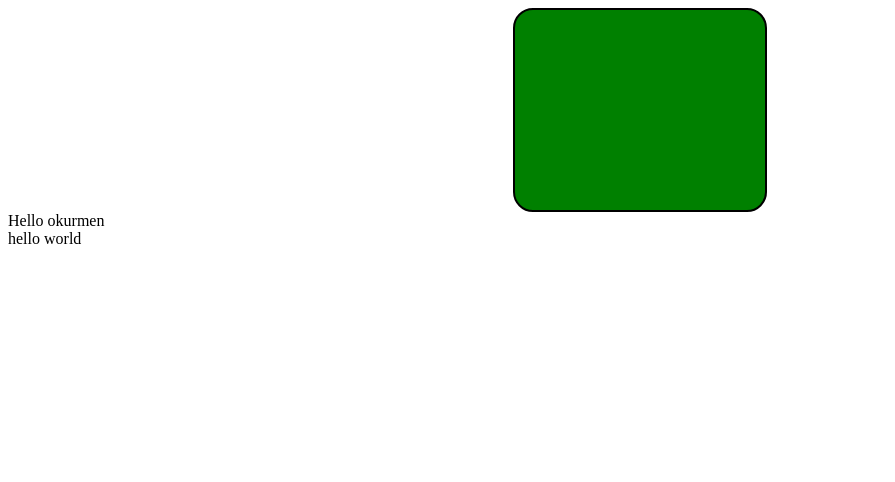
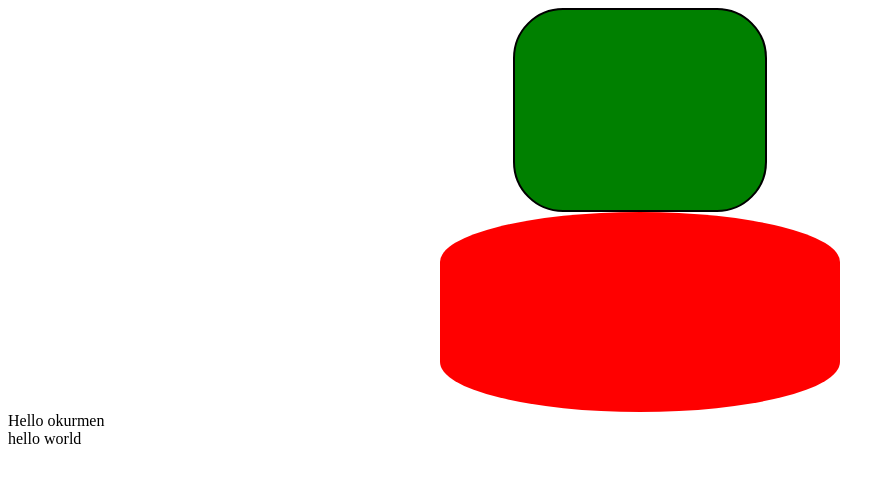
Before and after one commit to janara08/first-project, a plain HTML site: page index.html in a window 1280 px wide. Shown: the whole page, without its empty margins (0-895 px from the left). Drawn offline with Linux system fonts and the light colour scheme.

Commit message:
added content

```diff
--- a/index.html
+++ b/index.html
@@ -9,6 +9,9 @@
 <body>
     <div class="box"></div>
 
+    <div class="content"></div>
+
+
 
 
 
--- a/index.js
+++ b/index.js
@@ -1 +1,2 @@
 let box = document.querySelector("box")
+let content = document.querySelector("content")
--- a/style.css
+++ b/style.css
@@ -3,7 +3,15 @@
     height: 200px;
     background-color: green;
     border: 2px solid black;
-    border-radius: 20px;
+    border-radius: 50px;
     margin: 0 auto;
 
 }
+.content {
+
+        width: 400px;
+        height: 200px;
+        background: red;
+        border-radius: 200px / 50px;
+        margin: 0 auto;
+      }
```
